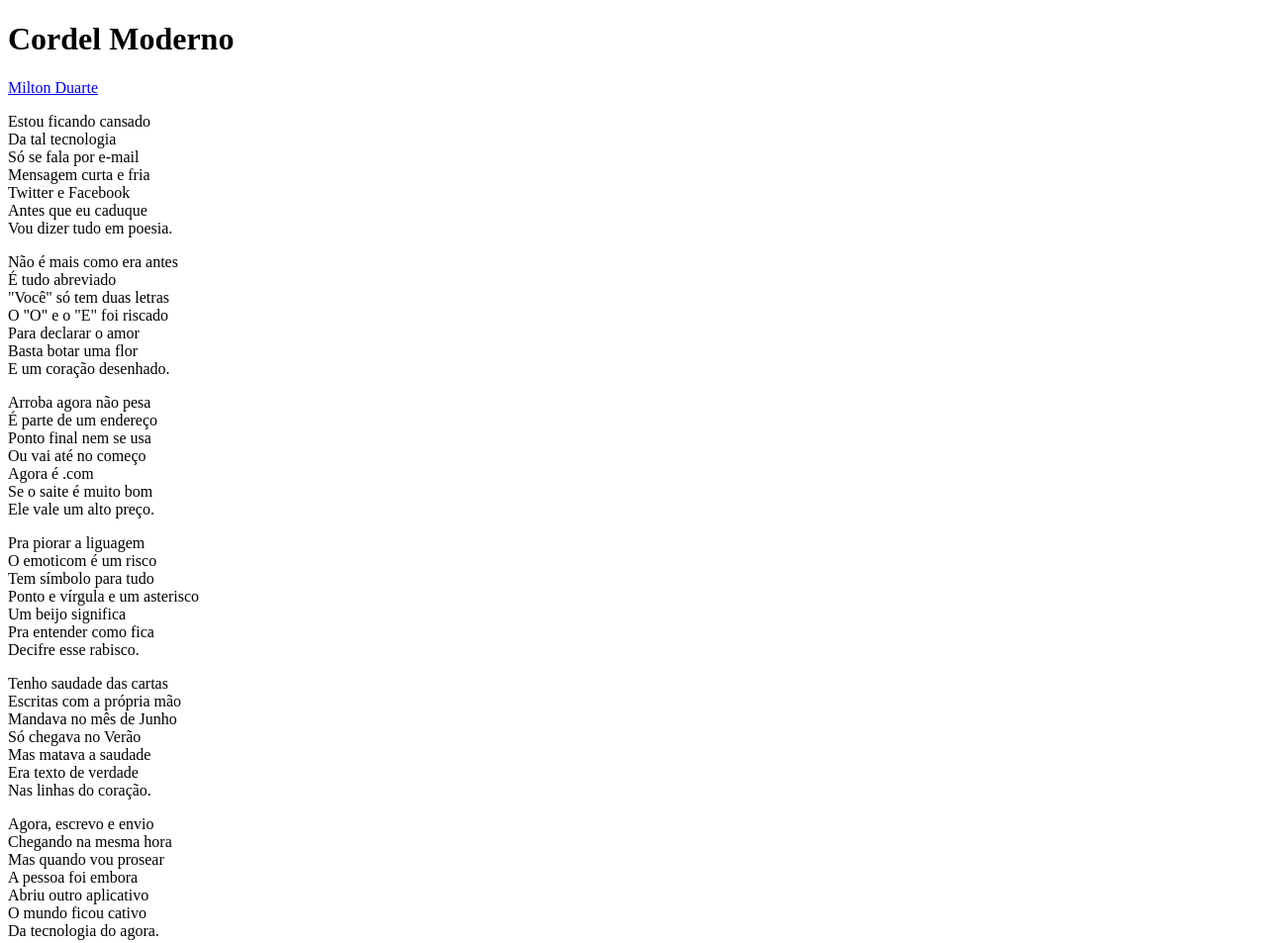
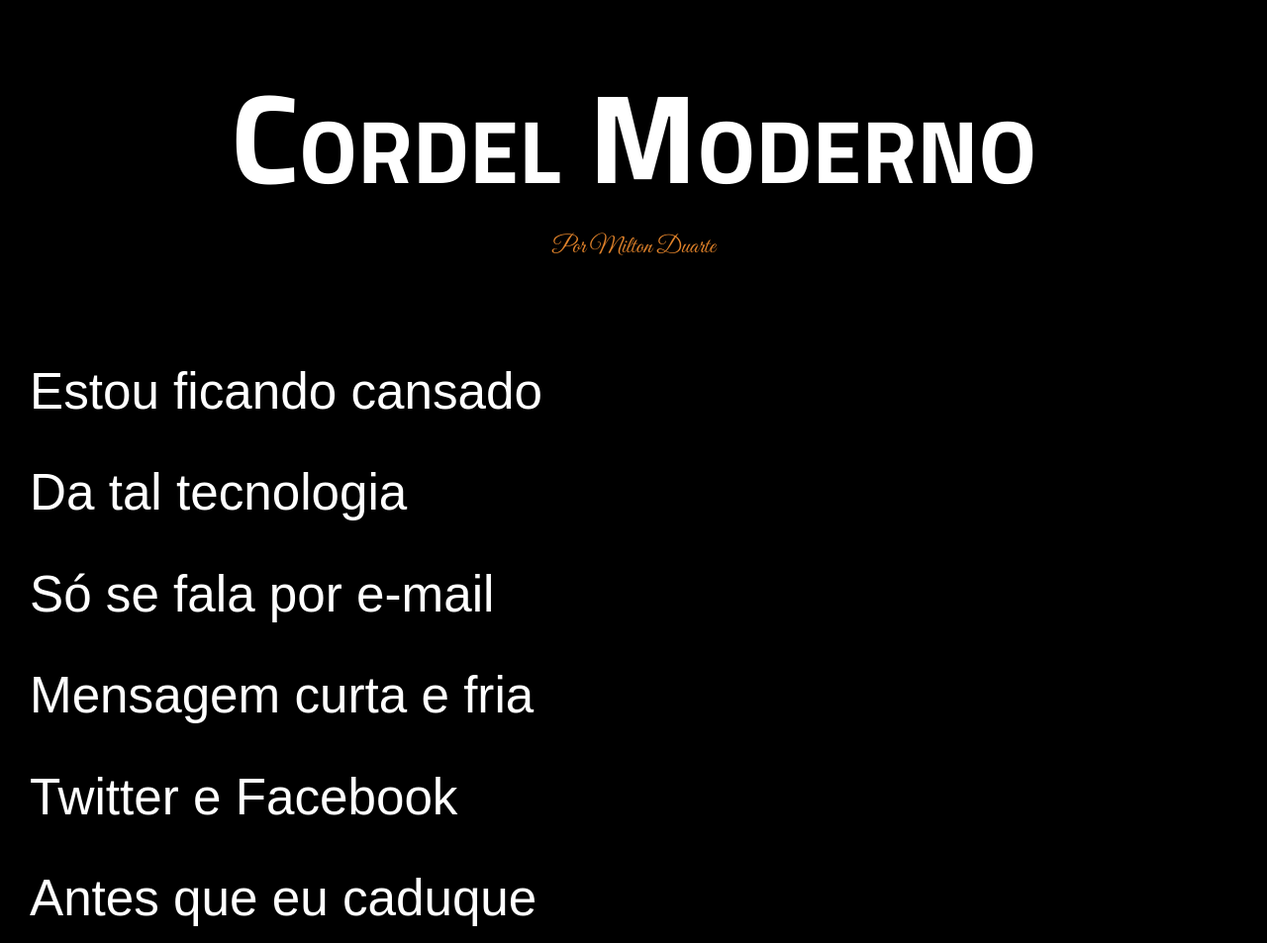
Before and after one commit to Sergioc322/htm-css, a plain HTML site: page Desafios curso em video/cordel/index.html in a window 1280 px wide. Shown: the top 953 px of the page at 99% size. Drawn offline with Linux system fonts and the light colour scheme.

Commit message:
site de cordel finalizado
site concluído

```diff
--- a/Desafios curso em video/cordel/estilo/style.css
+++ b/Desafios curso em video/cordel/estilo/style.css
@@ -1,16 +1,112 @@
 @charset "utf-8";
+
 
 @import url('https://fonts.googleapis.com/css2?family=Great+Vibes&family=Josefin+Sans:ital,wght@0,100..700;1,100..700&family=Jost:ital,wght@0,100..900;1,100..900&family=Titillium+Web:ital,wght@0,200;0,300;0,400;0,600;0,700;0,900;1,200;1,300;1,400;1,600;1,700&display=swap');
 
-:root{
+* {
+    margin: 0px;
+    padding: 0px;
+}
 
-    --cor001:#D92740;
-    --cor002:#D93F27;
-    --cor003:#D927AB;
-    --cor004:#E0822A;
+:root {
+
+    --cor001: #D92740;
+    --cor002: #D93F27;
+    --cor003: #D927AB;
+    --cor004: #E0822A;
 
     --fontepadrao: Arial, Verdana, Helvetica, sans-serif;
     --fontemoderna: 'Titillium Web', sans-serif;
     --josefinosans: 'Josefino Sans', sans-serif;
     --amao: "Great Vibes", cursive;
 }
+
+html,
+body {
+    min-height: 100vh;
+    background-color: black;
+    font-family: var(--fontepadrao);
+}
+
+header {
+    background-color: black;
+    color: white;
+    text-align: center;
+}
+
+header h1 {
+    color: white;
+    font-family: var(--fontemoderna);
+    font-size: 10vw;
+    font-variant: small-caps;
+    padding-top: 40px;
+}
+
+header p {
+    font-family: var(--amao);
+    color: var(--cor004);
+    font-size: 1.5em;
+}
+
+header a,
+footer a {
+    color: var(--cor004);
+    text-decoration: none;
+}
+
+header a:hover,
+footer a:hover {
+    text-decoration: underline;
+}
+
+section {
+    padding-top: 10vh;
+    padding-bottom: 10vh;
+    padding-left: 30px;
+    line-height: 2em;
+    font-family: var(--josefinosans);
+    font-size: 4vw;
+
+}
+
+section p{
+    padding-bottom: 3em;
+}
+
+section.normal {
+    color: white;
+}
+
+section.comimagem {
+    background-color: var(--cor004);
+    color: white;
+    box-shadow: rgba(44, 44, 82, 0.384) 0px 30px 60px -12px inset, rgba(0, 0, 0, 0.3) 0px 18px 36px -18px inset;
+    background-size: cover;
+    background-attachment: fixed;
+}
+
+section.comimagem> p {
+
+    background-color: rgba(0, 0, 0, 0.363);
+    display: inline-block;
+}
+
+section#img01{
+    background-image: url(../imagens/flores-no-campo.jpg);
+    background-position: right center;
+
+}
+
+section#img02{
+    background-image: url(../imagens/dente-de-leão-prebranco.jpg);
+    background-position: right center;
+
+}
+
+footer {
+    font-family: var(--fontemoderna);
+    background-color: black;
+    text-align: center;
+    color: white;
+    padding: 10px;
+}
--- a/Desafios curso em video/cordel/index.html
+++ b/Desafios curso em video/cordel/index.html
@@ -9,13 +9,13 @@
 </head>
 <header>
     <h1>Cordel Moderno</h1>
-    <a href="https://www.recantodasletras.com.br/poesias/3186743">Milton Duarte</a>
+    <p>Por <a href="https://www.recantodasletras.com.br/poesias/3186743">Milton Duarte</a></p>
 </header>
 
 <body>
     <main>
 
-        <section>
+        <section class="normal">
             <p>
                 Estou ficando cansado <br>
                 Da tal tecnologia <br>
@@ -28,7 +28,7 @@
         </section>
 
 
-        <section>
+        <section class="comimagem" id="img01">
 
             <p>
                 Não é mais como era antes <br>
@@ -43,7 +43,7 @@
 
 
 
-        <section>
+        <section class="normal">
 
             <p>
                 Arroba agora não pesa <br>
@@ -67,7 +67,8 @@
         </section>
 
 
-        <section>
+        <section class="comimagem" id="img02">
+            <p>
                 Tenho saudade das cartas <br>
                 Escritas com a própria mão <br>
                 Mandava no mês de Junho <br>
@@ -75,12 +76,13 @@
                 Mas matava a saudade <br>
                 Era texto de verdade <br>
                 Nas linhas do coração. <br>
+            </p>
         </section>
 
 
 
 
-        <section>
+        <section class="normal">
             <p>
                 Agora, escrevo e envio <br>
                 Chegando na mesma hora <br>
```
Lines whose indentation alone changed are shown as unchanged.
